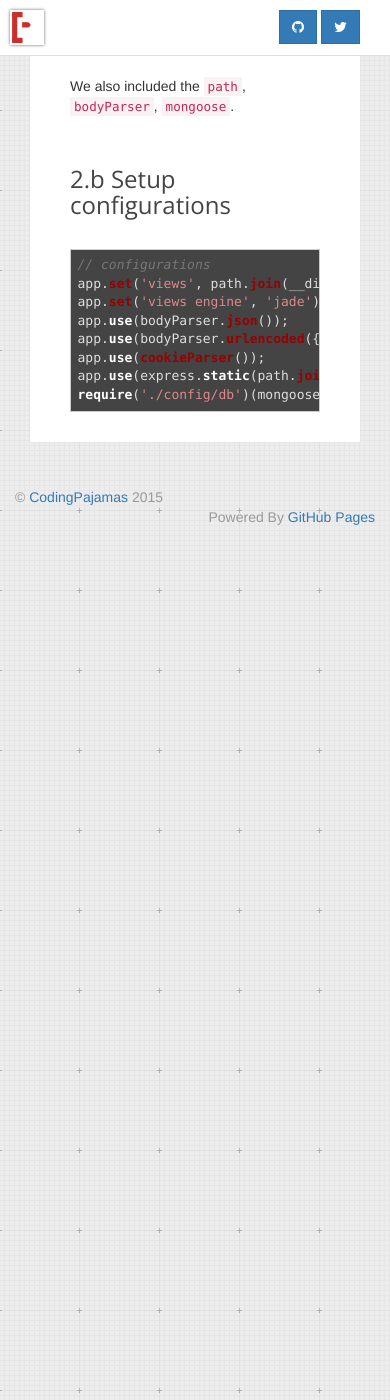
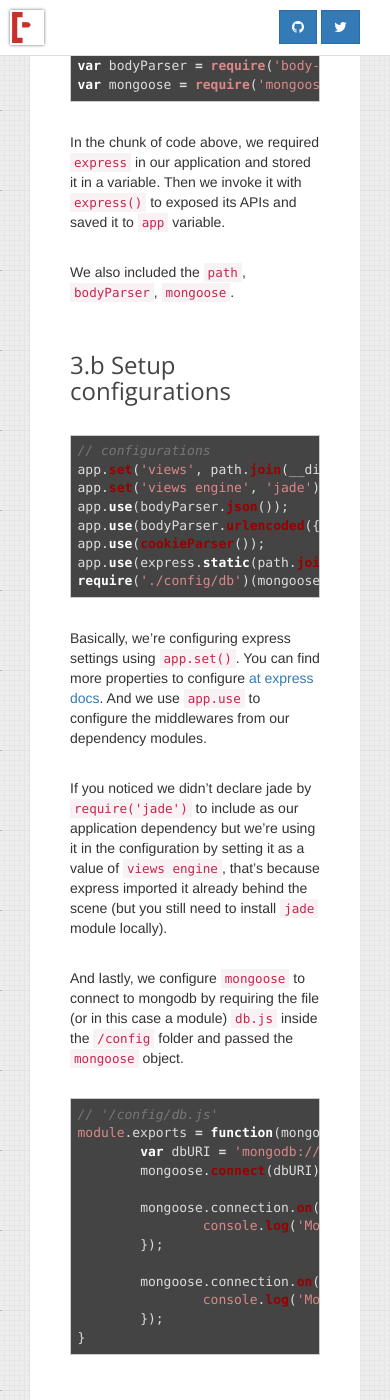
Before and after one commit to codingpajamas/codingpajamas.github.io, a Jekyll site: the page built from _posts/2015-03-09-organizing-expressjs4-application.md, in a window 390 px wide and 1400 px high, scrolled down 4610 px. Built offline with Jekyll 4.4.1, drawn with Linux system fonts in a browser that asks for light colours; some web fonts are replaced; before the commit the page ends 5157 px from its top, so only the background shows below that; some of the changed text lies outside the part shown.

Commit message:
post 3 edit

````diff
--- a/_layouts/post.html
+++ b/_layouts/post.html
@@ -26,14 +26,14 @@
 
         <header id="mainHeader" class="container-fliud">
           <div class="row">
-            <div class="col-xs-6 col-sm-8">
+            <div class="col-xs-5 col-sm-8">
               <div class="pad10">
                 <a id="mainLogo" class="shadow" href="/">
                   <img src="/images/logo.png"><span>:codingpajamas</span>
                 </a>
               </div>
             </div>
-            <div class="col-xs-6 col-sm-4">
+            <div class="col-xs-7 col-sm-4">
               <div class="padLR30 text-right mt10">
                 <a href="https://github.com/codingpajamas/" class="btn btn-primary" target="new">
                   <i class="fa fa-github"></i>
--- a/_posts/2015-03-09-organizing-expressjs4-application.md
+++ b/_posts/2015-03-09-organizing-expressjs4-application.md
@@ -14,42 +14,45 @@
 ExpressJS is one of the easier and more popular nodejs framework out there and you can find numerous blogs and tutorials in the internet.
 
 ## Problem
-Because ```express``` is an **unopinionated** framework, almost every tutorial in the internet does their tutorial in different way from others which confuses beginners specially in how they organize express application.
+Because ```express``` is an **unopinionated** framework, almost every tutorial in the internet does the same thing in different which confuses beginners specially in organizing files and directories of their express application.
 
 ## Solution
-This is not the only way of organizing your express application but this works for me and I'll share it to you.
+
+In this article we will follow a ```MVC```ish style where we have a ```model``` folder for our mongo schemas, a ```views``` folder for our templates and a ```routes``` folder for our routes which are going to act as our controllers. Also an ```index.js``` file as entry point to our express application. So let's start.
+
 
 ### 1. Intall ExpressJS
 
 ~~~ sh
 mkdir orgpress
-cd express
+cd orgpress
 ~~~
 
-Open your terminal and create ```orgpress``` directory then ```cd``` to it. Yes, I can't think of a better app name than combining **organize express** to become **orgpress**. And yes again, im on windows.
+Open your terminal and create ```orgpress``` directory then ```cd``` to it. Yes, I can't think of a better app name than combining **organize express** into **orgpress**. And yes again, im on windows.
 
 Create ```package.json``` by typing ```npm init``` and then fillup the terminal wizzard with the details for our application. Please refer to the image below.
 
 {:.text-center}
 ![npminit](/images/post/post-3-1.png)
 
+{:.mb0}
 Install ```express``` and register it in package.json as a dependency.
 
 ~~~sh
 npm install express --save
 ~~~
 
-We also need to install some of the most common express dependencies.
+We also need to install some of the most common modules used in express applications.
 
 {:.mb0}
-```jade``` for templating engine
+A templating engine, we will use ```jade``` for this tutorial.
 
 ~~~sh
 npm install jade --save
 ~~~
 
 {:.mb0}
-```mongoose``` is an **odm** which will help us manipulate mongodb
+An **odm** which will help us in mongodb, I usualy use ```mongoose```
 
 ~~~sh
 npm install mongoose --save
@@ -64,7 +67,7 @@
 
 After installing these modules successfully, we're now ready to create our express application.
 
-### 2. Creating express application
+### 2. Creating the files and sub-folders
 
 Let's create our ```orgpress``` file structure.
 
@@ -74,6 +77,7 @@
 		db.js
 	/models
 		blog.js
+		store.js
 	/node_modules
 	/public
 		/css
@@ -85,6 +89,7 @@
 	/routes
 		blogs.js
 		index.js
+		stores.js
 	/views
 		/blogs
 			index.js
@@ -95,11 +100,13 @@
 	package.json
 ~~~
 
-The ```/config``` folder will contains all configuration files such as the database config in ```db.js```.
+This is how I organize my ```express 4``` application.
 
-The ```models``` folder contains our mongoose schemas.
+The ```/config``` folder contains all configuration files such as the database config in ```db.js```.
 
-The ```node_modules``` is where our dependency modules reside.
+The ```/models``` folder contains our mongoose schemas.
+
+The ```/node_modules``` is where our dependency modules reside.
 
 The ```/public``` folder is where our assets like css, javascript and image files go.
 
@@ -108,22 +115,18 @@
 The ```/views``` folder contains our template files. We created sub-folders to group the templates based on their types (or based on available schemas).
 
 
-An express application's heart is ```index.js``` which was declared as our ```main``` in ```package.json``` when installing express.
+The ```index.js```  is the heart of express applicatio and it is composed of 5 parts:
 
-~~~ javascript
-"main": "index.js"
-~~~
+1. **Include dependencies**
+2. **Set configurations**
+3. **Create the custom middlewares**
+4. **Declare routes**
+5. **Start express application**
 
-This ```index.js``` file is composed of 5 parts :
-
-1. Include dependencies
-2. Set configurations
-3. Declare the middlewares
-4. Declare routes
-5. Start express application
+### 3. Creating express application
 
 {:.page-subheader}
-### 2.a Include dependencies
+### 3.a Include the dependencies
 
 When creating an express application, the most important part is adding your dependencies specially the ```express``` module.
 
@@ -136,12 +139,12 @@
 var mongoose = require('mongoose');
 ~~~
 
-In the chunk of code above, we required ```express``` in our application and store it in a variable. Then we invoke it with ```express()``` to expose its APIs and saved it to ```app``` variable.
+In the chunk of code above, we required ```express``` in our application and stored it in a variable. Then we invoke it with ```express()``` to exposed its APIs and saved it to ```app``` variable.
 
 We also included the ```path```, ```bodyParser```, ```mongoose```.
 
 {:.page-subheader}
-### 2.b Setup configurations
+### 3.b Setup configurations
 
 ~~~ js
 // configurations
@@ -153,3 +156,159 @@
 app.use(express.static(path.join(__dirname, 'public')));
 require('./config/db')(mongoose); /* database configuration */
 ~~~
+
+Basically, we're configuring express settings using ```app.set()```. You can find more properties to configure [at express docs](http://expressjs.com/api.html#app.settings.table){:target="new"}. And we use ```app.use``` to configure the middlewares from our dependency modules.
+
+If you noticed we didn't declare jade by ```require('jade')``` to include as our application dependency but we're using it in the configuration by setting it as a value of ```views engine```, that's because express imported it already behind the scene (but you still need to install ```jade``` module locally).
+
+And lastly, we configure ```mongoose``` to connect to mongodb by requiring the file (or in this case a module) ```db.js``` inside the ```/config``` folder and passed the ```mongoose``` object.
+
+
+~~~ javascript
+// '/config/db.js'
+module.exports = function(mongoose) {
+	var dbURI = 'mongodb://localhost/orgpress';
+	mongoose.connect(dbURI);
+
+	mongoose.connection.on('connect', function(){
+		console.log('Mongoose connected on ' + dbURI);
+	});
+
+	mongoose.connection.on('error', function(err){
+		console.log('Mongoose connection : ' + err);
+	});
+}
+~~~
+
+
+{:.page-subheader}
+### 3.b Creating the routes
+
+This is where most of the beginners get confused, **structuring routes**. Normally routes can be created in the ```index.js``` file but as your application grows bigger, it'll get ugly. I've seen different ways but the cleanest is the **middleware** style of routing.
+
+First we include the routes in our express application:
+
+~~~ javascript
+// call routes
+require('./routes')(app);
+~~~
+
+So let's create a ```routes``` folder which has an ```index.js``` as entry point. Then inside our index.js, we will call our other route files.
+
+{:.mb0}
+Inside ```/routes/index.js```
+
+~~~ javascript
+// '/routes/index.js'
+module.exports = function (app) {
+    app.use('/blogs', require('./blogs'));
+    app.use('/stores', require('./stores'));
+    //and some other route files if you have more...
+};
+~~~
+
+{:.mb0}
+Inside ```/routes/blogs.js```
+
+~~~ javascript
+// '/routes/blogs.js'
+var express = require('express');
+var router = express.Router();
+var Blog = require('../models/blog');
+
+router.get('/', function(req, res){
+	Blog.find({},{},{}, function(err, blogs){
+		if(!err){
+			res.render('blogs/index.jade', {});
+		} else {
+			res.send(err);
+		}
+	});
+});
+
+module.exports = router;
+~~~
+
+{:.mb0}
+And let's create ```/routes/users.js``` too.
+
+~~~ javascript
+// '/routes/stores.js'
+var express = require('express');
+var router = express.Router();
+var Store = require('../models/store');
+
+router.get('/', function(req, res){
+	Store.find({},{},{}, function(err, stores){
+		if(!err){
+			res.render('stores/index.jade', {});
+		} else {
+			res.send(err);
+		}
+	});
+});
+
+module.exports = router;
+~~~
+
+{:.page-subheader}
+### 3.c The models
+
+As you can see in ```/routes/blog.js```, we required the ```/models/blog```. So let's create our **blog schema**.
+
+~~~ javascript
+// '/models/blog.js'
+var mongoose = require('mongoose');
+
+var blogSchema = new mongoose.Schema({
+	title: String,
+	body: String,
+	category: String,
+	createdOn: {type: Date, default: Date.now()},
+	modifiedOn: {type: Date}
+});
+
+module.exports = mongoose.model('Blog', blogSchema);
+~~~
+
+You might be wondering (and worrying maybe) why we have to do ```mongoose = require('mongoose')``` again, we already did that in the main ```index.js```. Don't worry about that because ```require``` will return the same mongoose object, it didn't instantiate the module twice.
+
+Let's create the ```store``` schema too since we create a controller for stores.
+
+~~~ javascript
+// '/models/store.js'
+var mongoose = require('mongoose');
+
+var storeSchema = new mongoose.Schema({
+	name: String,
+	location : String,
+	owner: String
+});
+
+module.exports = mongoose.model('Store', storeSchema);
+~~~
+
+{:.page-subheader}
+### 3.d The views
+
+
+
+
+{:.page-subheader}
+### 3.e Start our expressjs application
+
+In order to start express, we just need to listen to listen to a port.
+
+~~~ javascript
+// start app
+var port = process.env.PORT || 3000;
+app.listen(port, function(){
+	console.log('Listening to port ' + port);
+})
+~~~
+
+Now go to your terminal, make sure that ```mongod``` is active, and run ```node index```. Then browse to [http://localhost:3000/stores](http://localhost:3000/stores) to test your ```expressjs v.4.x``` application.
+
+
+## Done!
+This is not the only way of organizing your express application but this works for me and it's simply well organized. There's also an ```express generator``` which was reserved for another post.
--- a/stylesheets/misc.css
+++ b/stylesheets/misc.css
@@ -73,6 +73,12 @@
 .mr20 {
 	margin-right: 20px !important;
 }
+.ml5 {
+	margin-left: 5px !important;
+}
+.ml20 {
+	margin-left: 20px !important;
+}
 
 /*fonts*/
 .font12 {
````
